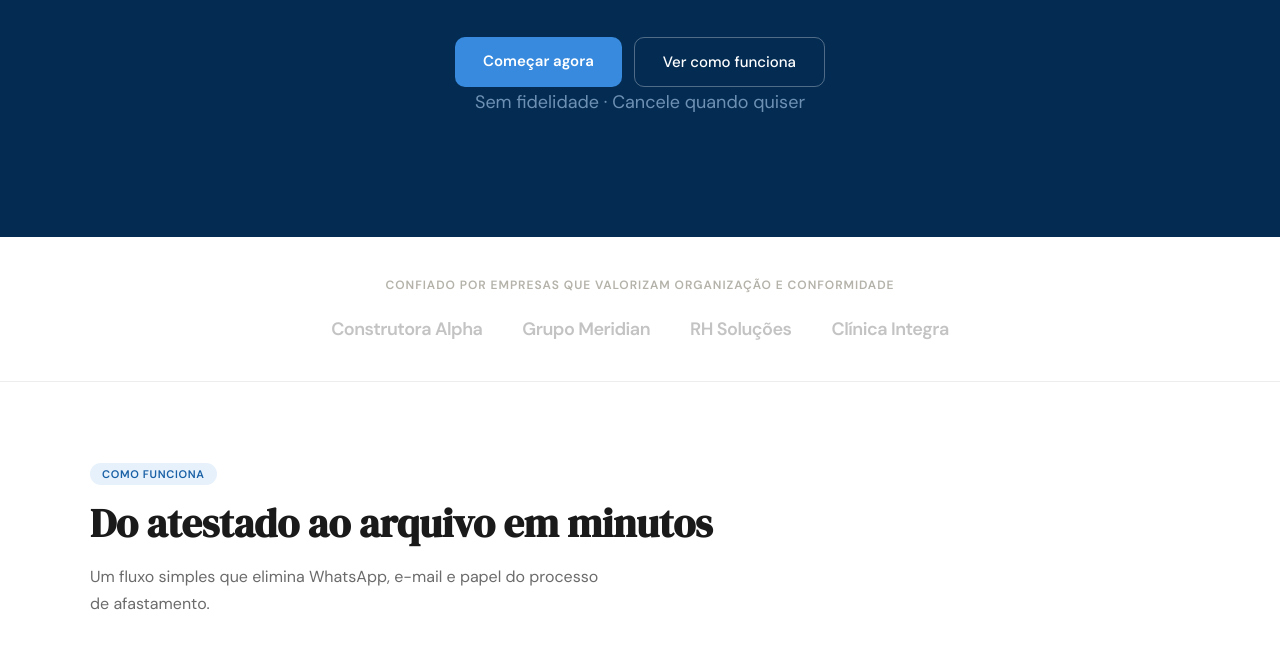
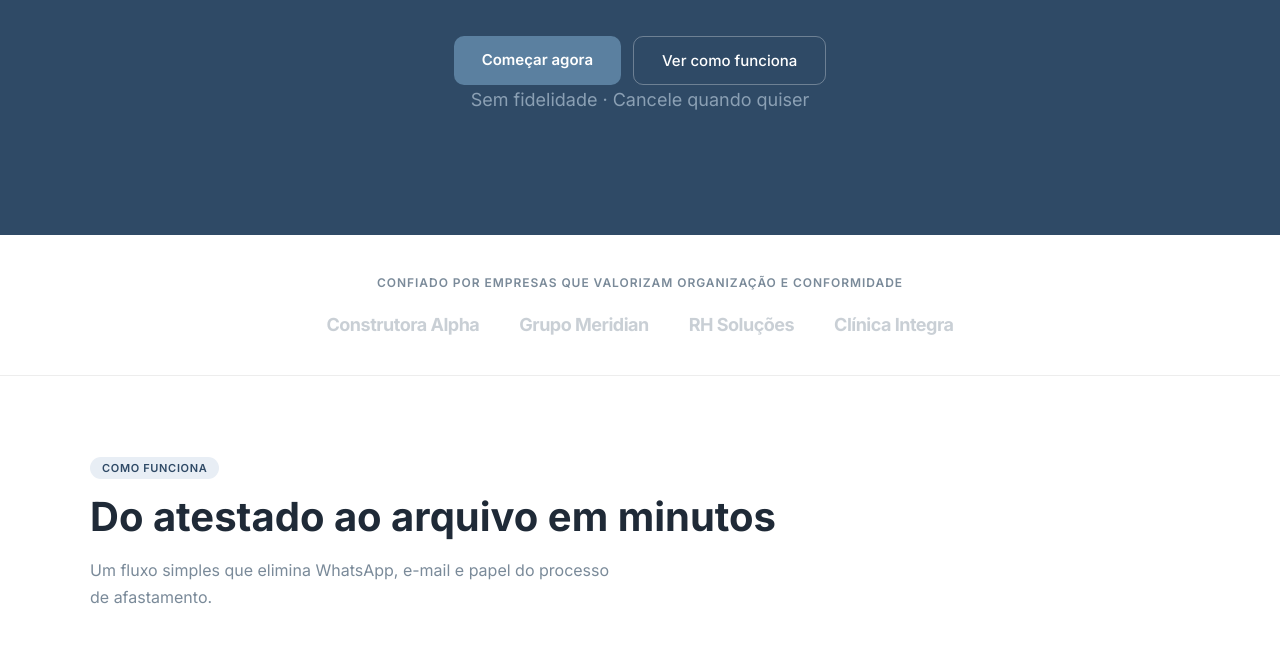
Before and after one commit to myke66/verumdoc-site, a plain HTML site: page index.html in a window 1280 px wide. Shown: the part 437-1094 px from the top of the page. Drawn offline with Linux system fonts and the light colour scheme.

Commit message:
nova identidade visual site

```diff
--- a/index.html
+++ b/index.html
@@ -6,16 +6,17 @@
   <title>Verumdoc — Gestão de Documentos Médicos</title>
   <meta name="description" content="Verumdoc digitaliza e centraliza o processo de afastamentos médicos da sua empresa. App mobile + painel RH integrados."/>
   <link rel="preconnect" href="https://fonts.googleapis.com"/>
-  <link href="https://fonts.googleapis.com/css2?family=DM+Sans:wght@400;500;600&family=DM+Serif+Display&display=swap" rel="stylesheet"/>
+  <link href="https://fonts.googleapis.com/css2?family=Inter:wght@400;500;600;700&display=swap" rel="stylesheet"/>
   <style>
     *{box-sizing:border-box;margin:0;padding:0}
     :root{
-      --blue-900:#042C53;--blue-800:#0C447C;--blue-600:#185FA5;
-      --blue-400:#378ADD;--blue-100:#B5D4F4;--blue-50:#E6F1FB;
-      --green:#1D9E75;--gray-50:#F7F7F5;--gray-200:#B4B2A9;
-      --text:#1A1A1A;--text2:#4A4A4A;--text3:#6B6B6B;
+      --blue-900:#2F4A66;--blue-800:#3F5F80;--blue-600:#2F4A66;
+      --blue-400:#5B80A0;--blue-100:#C8D9E8;--blue-50:#E8EEF5;
+      --green:#2E7D52;--gray-50:#F5F7FA;--gray-200:#7A8A99;
+      --text:#1F2A37;--text2:#4A5568;--text3:#7A8A99;
+      --border:#D9E1E8;
     }
-    body{font-family:'DM Sans',sans-serif;color:var(--text);background:#fff;-webkit-font-smoothing:antialiased}
+    body{font-family:'Inter',sans-serif;color:var(--text);background:#fff;-webkit-font-smoothing:antialiased}
     a{text-decoration:none;color:inherit}
 
     /* NAV */
@@ -24,7 +25,7 @@
     .logo{display:flex;align-items:center;gap:10px}
     .logo-icon{width:36px;height:36px;background:var(--blue-600);border-radius:10px;display:flex;align-items:center;justify-content:center}
     .logo-icon svg{width:20px;height:20px}
-    .logo-name{font-family:'DM Serif Display',serif;font-size:20px;color:var(--blue-900)}
+    .logo-name{font-family:'Inter',sans-serif;font-weight:700;font-size:20px;color:var(--blue-900)}
     .logo-name span{color:var(--blue-600)}
     .nav-links{display:flex;align-items:center;gap:28px;font-size:14px;font-weight:500;color:var(--text2)}
     .nav-links a:hover{color:var(--blue-600)}
@@ -34,7 +35,7 @@
     /* HERO */
     .hero{background:var(--blue-900);padding:100px 5% 80px;text-align:center}
     .hero-badge{display:inline-flex;align-items:center;gap:6px;background:rgba(55,138,221,0.2);color:var(--blue-100);font-size:12px;font-weight:600;padding:5px 14px;border-radius:20px;margin-bottom:28px;letter-spacing:0.04em}
-    .hero h1{font-family:'DM Serif Display',serif;font-size:clamp(36px,5vw,58px);color:#fff;line-height:1.15;margin-bottom:20px;max-width:740px;margin-left:auto;margin-right:auto}
+    .hero h1{font-family:'Inter',sans-serif;font-weight:700;font-size:clamp(36px,5vw,58px);color:#fff;line-height:1.15;margin-bottom:20px;max-width:740px;margin-left:auto;margin-right:auto}
     .hero h1 span{color:var(--blue-400)}
     .hero p{font-size:18px;color:var(--blue-100);line-height:1.7;max-width:560px;margin:0 auto 40px}
     .hero-btns{display:flex;gap:12px;justify-content:center;flex-wrap:wrap}
@@ -55,7 +56,7 @@
     section{padding:80px 5%}
     .section-inner{max-width:1100px;margin:0 auto}
     .tag{display:inline-block;font-size:11px;font-weight:600;color:var(--blue-600);background:var(--blue-50);padding:4px 12px;border-radius:20px;letter-spacing:0.06em;text-transform:uppercase;margin-bottom:14px}
-    h2{font-family:'DM Serif Display',serif;font-size:clamp(28px,3.5vw,40px);line-height:1.2;margin-bottom:16px;color:var(--text)}
+    h2{font-family:'Inter',sans-serif;font-weight:700;font-size:clamp(28px,3.5vw,40px);line-height:1.2;margin-bottom:16px;color:var(--text)}
     .section-sub{font-size:16px;color:var(--text3);line-height:1.7;max-width:520px}
 
     .steps{display:grid;grid-template-columns:repeat(auto-fit,minmax(220px,1fr));gap:20px;margin-top:48px}
@@ -80,7 +81,7 @@
     .plan.featured .plan-badge{background:rgba(55,138,221,0.2);color:var(--blue-100)}
     .plan h3{font-size:18px;font-weight:600;margin-bottom:4px}
     .plan.featured h3{color:#fff}
-    .plan-price{font-family:'DM Serif Display',serif;font-size:36px;margin:16px 0 4px;color:var(--text)}
+    .plan-price{font-family:'Inter',sans-serif;font-weight:700;font-size:36px;margin:16px 0 4px;color:var(--text)}
     .plan.featured .plan-price{color:#fff}
     .plan-period{font-size:13px;color:var(--text3);margin-bottom:20px}
     .plan.featured .plan-period{color:var(--blue-100)}
@@ -103,7 +104,7 @@
 
     /* CTA */
     .cta{background:var(--blue-900);padding:80px 5%;text-align:center}
-    .cta h2{font-family:'DM Serif Display',serif;font-size:clamp(28px,3.5vw,42px);color:#fff;margin-bottom:16px}
+    .cta h2{font-family:'Inter',sans-serif;font-weight:700;font-size:clamp(28px,3.5vw,42px);color:#fff;margin-bottom:16px}
     .cta p{font-size:16px;color:var(--blue-100);margin-bottom:36px}
 
     /* FOOTER */
```
Also changed, not shown: cadastro.html (+2 -2 lines).
